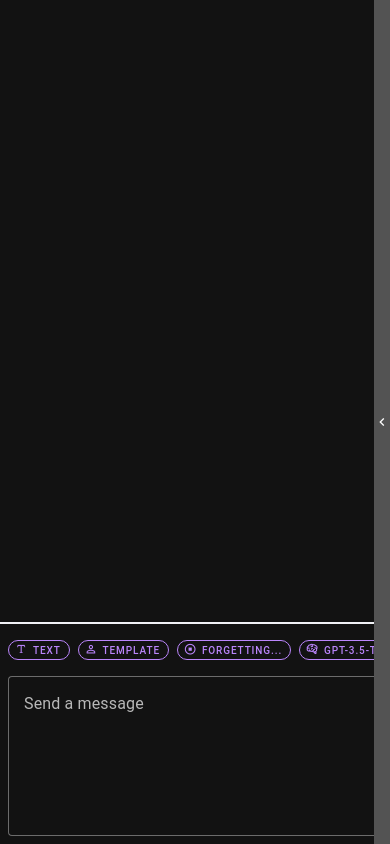
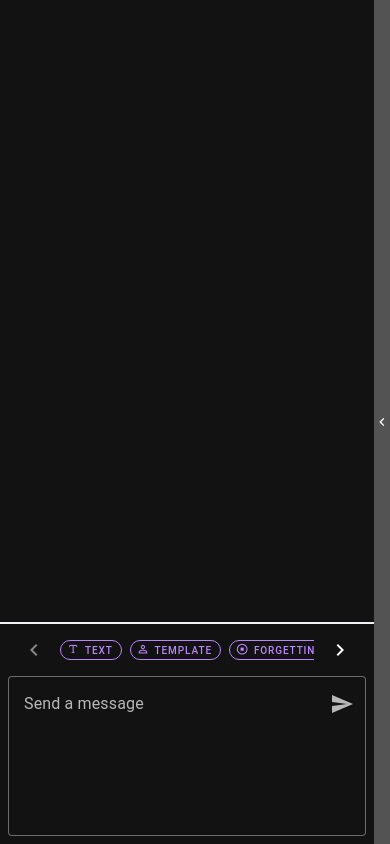
Before and after one commit to seonWKim/ai-sidebar, a Vue app: page /index.html in a window 390 px wide. Built offline with nearby package versions, Linux system fonts and the light colour scheme.

Commit message:
Make the UI responsive to screen width changes

```diff
--- a/src/components/chat/Chat.vue
+++ b/src/components/chat/Chat.vue
@@ -353,7 +353,6 @@ function addContext(context: OpenaiChatMessage) {
 }
 
 function onApiKeyError(err: string) {
-  console.log(err);
   eventBus.emit(EventName.OPEN_SETTINGS, { err: err });
   eventBus.emit(EventName.OPEN_SNACKBAR, {
     text: 'API key is invalid',
@@ -382,14 +381,12 @@ function getMessageCardClass(type: string, index: number) {
   <div class="parent">
     <div class="chat-message-container">
       <div class="chat-messages">
-        <div v-for="(message, index) in messages" :key="message.id">
-          <div :style="getPosition(message)">
+        <div v-for="(message, index) in messages" :key="message.id" :style="getPosition(message)">
           <chat-message
             :message="message"
             :show-message-template="showMessageTemplate"
             :class="getMessageCardClass(message.action, index)"
           />
-          </div>
         </div>
       </div>
       <div ref="scrollTarget" />
@@ -418,8 +415,7 @@ function getMessageCardClass(type: string, index: number) {
       </div>
     </div>
     <div class="chat-textarea">
-      <div class="selectbox-area">
-        <v-slide-group v-model="model" show-arrows>
+      <v-slide-group v-model="model" show-arrows class="selectbox-area">
         <v-slide-group-item>
           <chat-type-selector class="cy-chat-type-selector" @update-chat-type="updateChatType" />
         </v-slide-group-item>
@@ -458,7 +454,6 @@ function getMessageCardClass(type: string, index: number) {
           />
         </v-slide-group-item>
       </v-slide-group>
-      </div>
       <v-textarea
         v-model="newMessage"
         label="Send a message"
@@ -483,7 +478,7 @@ function getMessageCardClass(type: string, index: number) {
 .parent {
   display: grid;
   grid-template-rows: 1fr 210px;
-  grid-gap: 10px;
+  gap: 10px;
   height: 100%;
 
   overflow-y: auto;
@@ -515,17 +510,12 @@ function getMessageCardClass(type: string, index: number) {
   margin: 0 8px 0 8px;
   display: grid;
   grid-template-rows: 32px 1fr;
-  grid-gap: 10px;
+  gap: 10px;
 }
 
 .selectbox-area {
   display: flex;
   align-items: center;
-  width: 100%;
-}
-
-.entire-row {
-  flex: 0 0 100%; /* Let it fill the entire space horizontally */
 }
 
 .message-card {
--- a/src/components/chat/config/OpenaiImageConfigurationModal.vue
+++ b/src/components/chat/config/OpenaiImageConfigurationModal.vue
@@ -102,4 +102,8 @@ function updateImageSize(selectedImageSize: OpenaiImageSize) {
 .cy-openai-image-configuration-modal-button {
   margin-right: 8px;
 }
+
+.dialog {
+  width: 80%;
+}
 </style>
--- a/src/components/chat/config/OpenaiTemperatureModal.vue
+++ b/src/components/chat/config/OpenaiTemperatureModal.vue
@@ -95,6 +95,10 @@ watch(temperature, (newVal) => {
 .cy-openai-temperature-modal-button {
 }
 
+.dialog {
+  width: 80%;
+}
+
 .slider {
   font-size: 10px;
 }
--- a/src/views/SidePanel.vue
+++ b/src/views/SidePanel.vue
@@ -61,11 +61,4 @@ function showOrHideSidePanel(value: boolean) {
   display: flex;
   align-items: center;
 }
-
-.sidepanel-layout {
-  display: grid;
-  grid-template-columns: 1fr 36px;
-  height: 100vh;
-  overflow: hidden;
-}
 </style>
```
Lines whose indentation alone changed are shown as unchanged.
